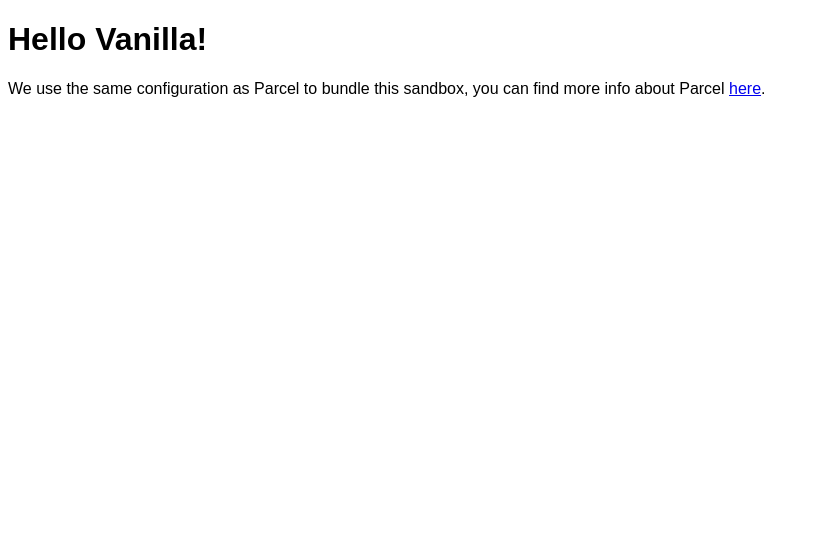
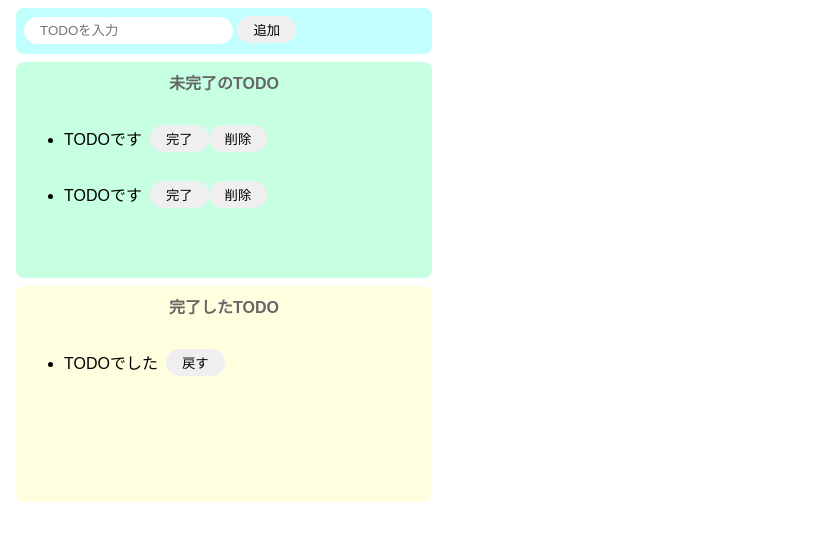
Before and after one commit to jun-yuaka/todo-app, a website built with Parcel: page index.html in a window 1280 px wide. Shown: the whole page, without its empty margins (0-819 px from the left). Built offline with nearby package versions, Linux system fonts and the light colour scheme.

Commit message:
ビューの調整

```diff
--- a/index.html
+++ b/index.html
@@ -1,16 +1,45 @@
 <!DOCTYPE html>
 <html>
+  <head>
+    <title>Todo(JS)</title>
+    <meta charset="UTF-8" />
+  </head>
 
-<head>
-	<title>Parcel Sandbox</title>
-	<meta charset="UTF-8" />
-</head>
-
-<body>
-	<div id="app"></div>
-
-	<script src="src/index.js">
-	</script>
-</body>
-
+  <body>
+    <div class="input-area">
+      <input placeholder="TODOを入力" />
+      <button>追加</button>
+    </div>
+    <div class="incomplete-area">
+      <p class="title">未完了のTODO</p>
+      <ul>
+        <li>
+          <div class="list-row">
+            <p>TODOです</p>
+            <button>完了</button>
+            <button>削除</button>
+          </div>
+        </li>
+        <li>
+          <div class="list-row">
+            <p>TODOです</p>
+            <button>完了</button>
+            <button>削除</button>
+          </div>
+        </li>
+      </ul>
+    </div>
+    <div class="complete-area">
+      <p class="title">完了したTODO</p>
+      <ul>
+        <li>
+          <div class="list-row">
+            <p>TODOでした</p>
+            <button>戻す</button>
+          </div>
+        </li>
+      </ul>
+    </div>
+    <script src="src/index.js"></script>
+  </body>
 </html>
--- a/src/index.js
+++ b/src/index.js
@@ -1,10 +1 @@
 import "./styles.css";
-
-document.getElementById("app").innerHTML = `
-<h1>Hello Vanilla!</h1>
-<div>
-  We use the same configuration as Parcel to bundle this sandbox, you can find more
-  info about Parcel
-  <a href="https://parceljs.org" target="_blank" rel="noopener noreferrer">here</a>.
-</div>
-`;
--- a/src/styles.css
+++ b/src/styles.css
@@ -1,3 +1,65 @@
 body {
   font-family: sans-serif;
 }
+
+input {
+  border-radius: 16px;
+  border: none;
+  padding: 6px 16px;
+  outline: none;
+}
+
+button {
+  border-radius: 16px;
+  border: none;
+  padding: 4px 16px;
+}
+
+button:hover {
+  background-color: #ff7fff;
+  color: #fff;
+  cursor: pointer;
+}
+
+.input-area {
+  background-color: #c1ffff;
+  width: 400px;
+  height: 30px;
+  padding: 8px;
+  margin: 8px;
+  border-radius: 8px;
+}
+
+.incomplete-area {
+  background-color: #c6ffe2;
+  width: 400px;
+  min-height: 200px;
+  padding: 8px;
+  margin: 8px;
+  border-radius: 8px;
+}
+
+.complete-area {
+  background-color: #ffffe0;
+  width: 400px;
+  min-height: 200px;
+  padding: 8px;
+  margin: 8px;
+  border-radius: 8px;
+}
+
+.title {
+  text-align: center;
+  margin-top: 0;
+  font-weight: bold;
+  color: #666;
+}
+
+.list-row {
+  display: flex;
+  align-items: center;
+}
+
+.list-row p {
+  margin-right: 8px;
+}
```
